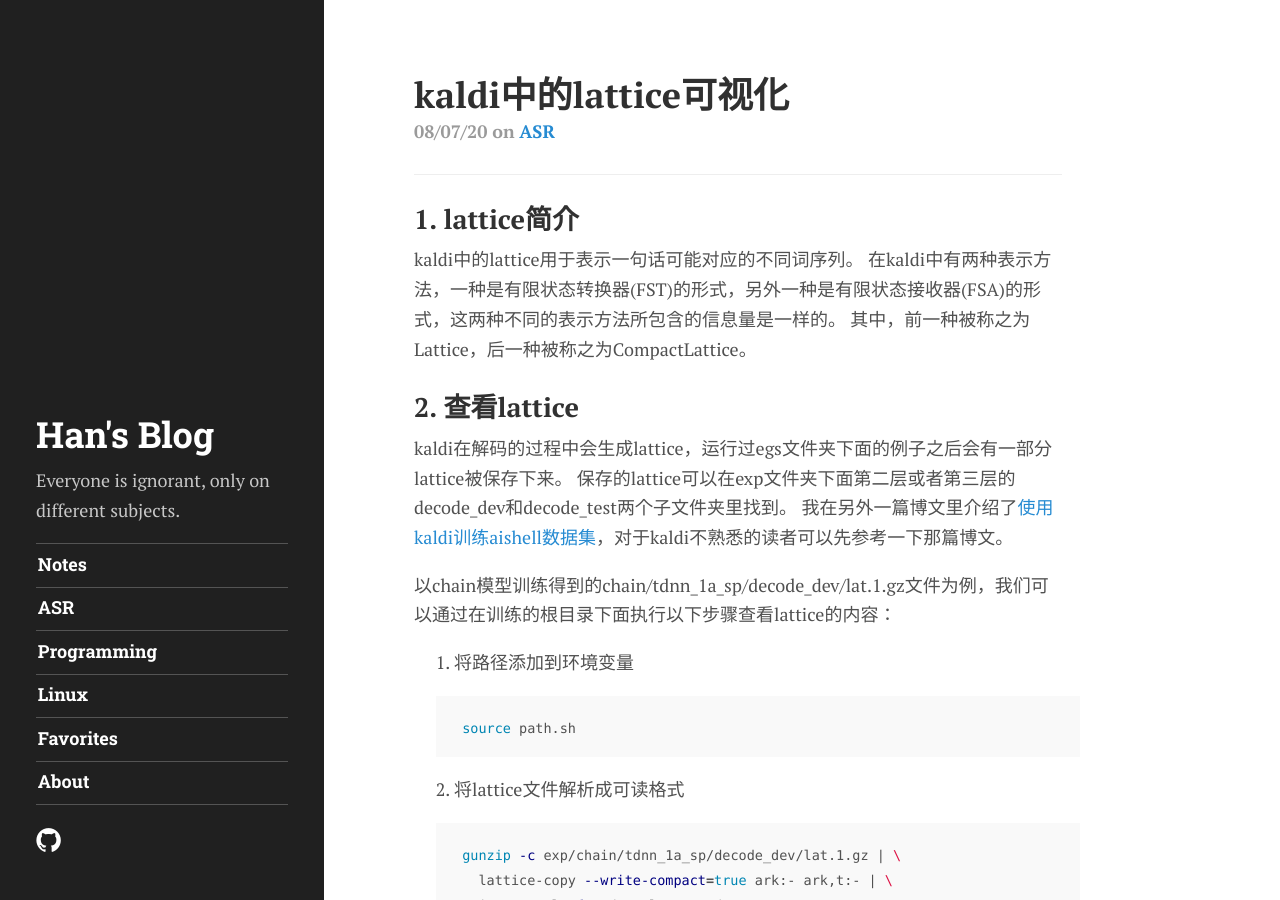
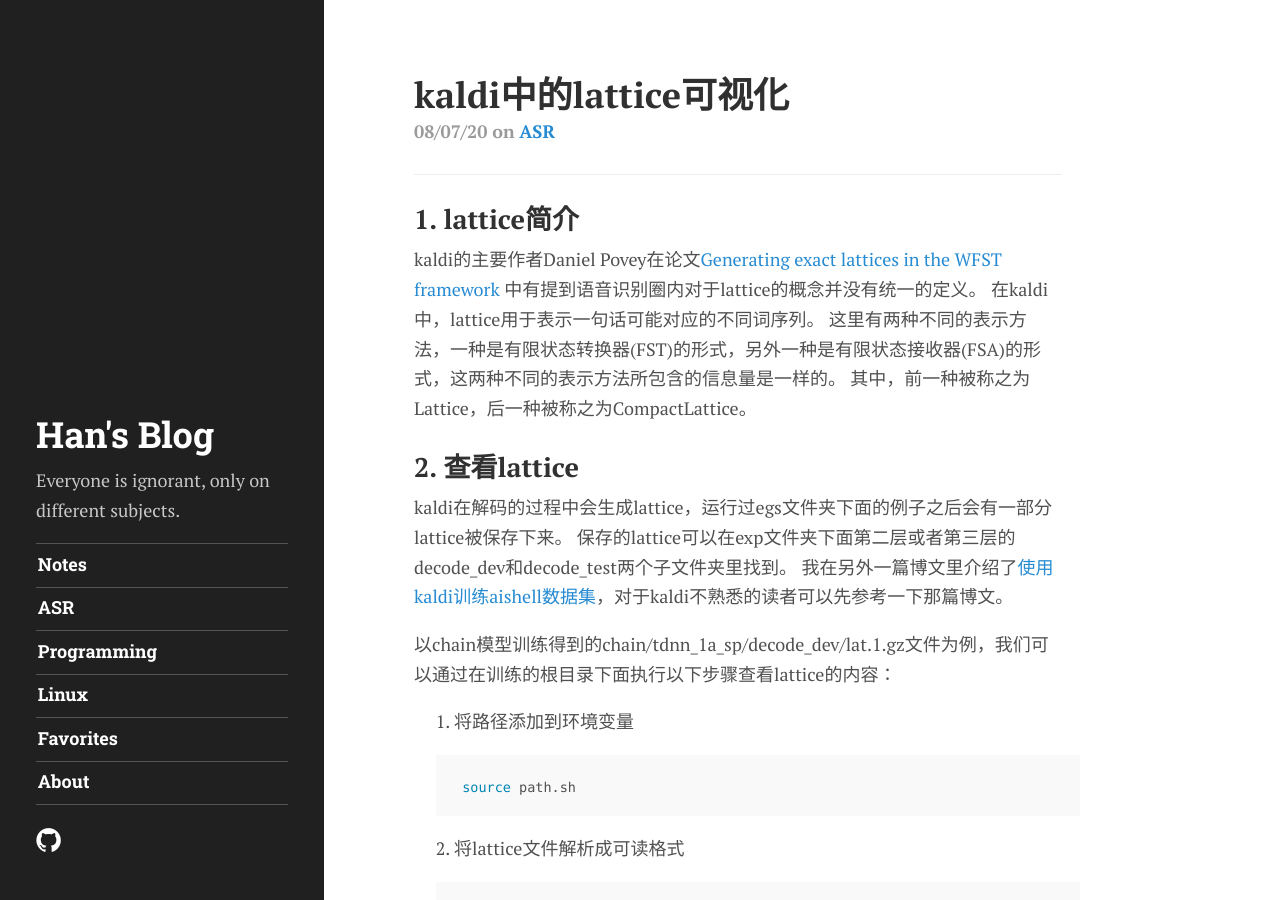
Before and after one commit to han-xie/han-xie.github.io, a Jekyll site: the page built from _posts/2020-08-07-lattice.md, in a window 1280 px wide and 900 px high. Built offline with Jekyll 4.4.1, drawn with Linux system fonts in a browser that asks for light colours; some web fonts are replaced; comment, search, counter and statistics services are not loaded.

Commit message:
[post] Update kaldi lattice post

```diff
--- a/_posts/2020-08-07-lattice.md
+++ b/_posts/2020-08-07-lattice.md
@@ -6,8 +6,10 @@ tags: [asr]
 
 ## 1. lattice简介
 
-kaldi中的lattice用于表示一句话可能对应的不同词序列。
-在kaldi中有两种表示方法，一种是有限状态转换器(FST)的形式，另外一种是有限状态接收器(FSA)的形式，这两种不同的表示方法所包含的信息量是一样的。
+kaldi的主要作者Daniel Povey在论文[Generating exact lattices in the WFST framework](https://www.microsoft.com/en-us/research/publication/generating-exact-lattices-in-the-wfst-framework/)
+中有提到语音识别圈内对于lattice的概念并没有统一的定义。
+在kaldi中，lattice用于表示一句话可能对应的不同词序列。
+这里有两种不同的表示方法，一种是有限状态转换器(FST)的形式，另外一种是有限状态接收器(FSA)的形式，这两种不同的表示方法所包含的信息量是一样的。
 其中，前一种被称之为Lattice，后一种被称之为CompactLattice。
 
 ## 2. 查看lattice
```
